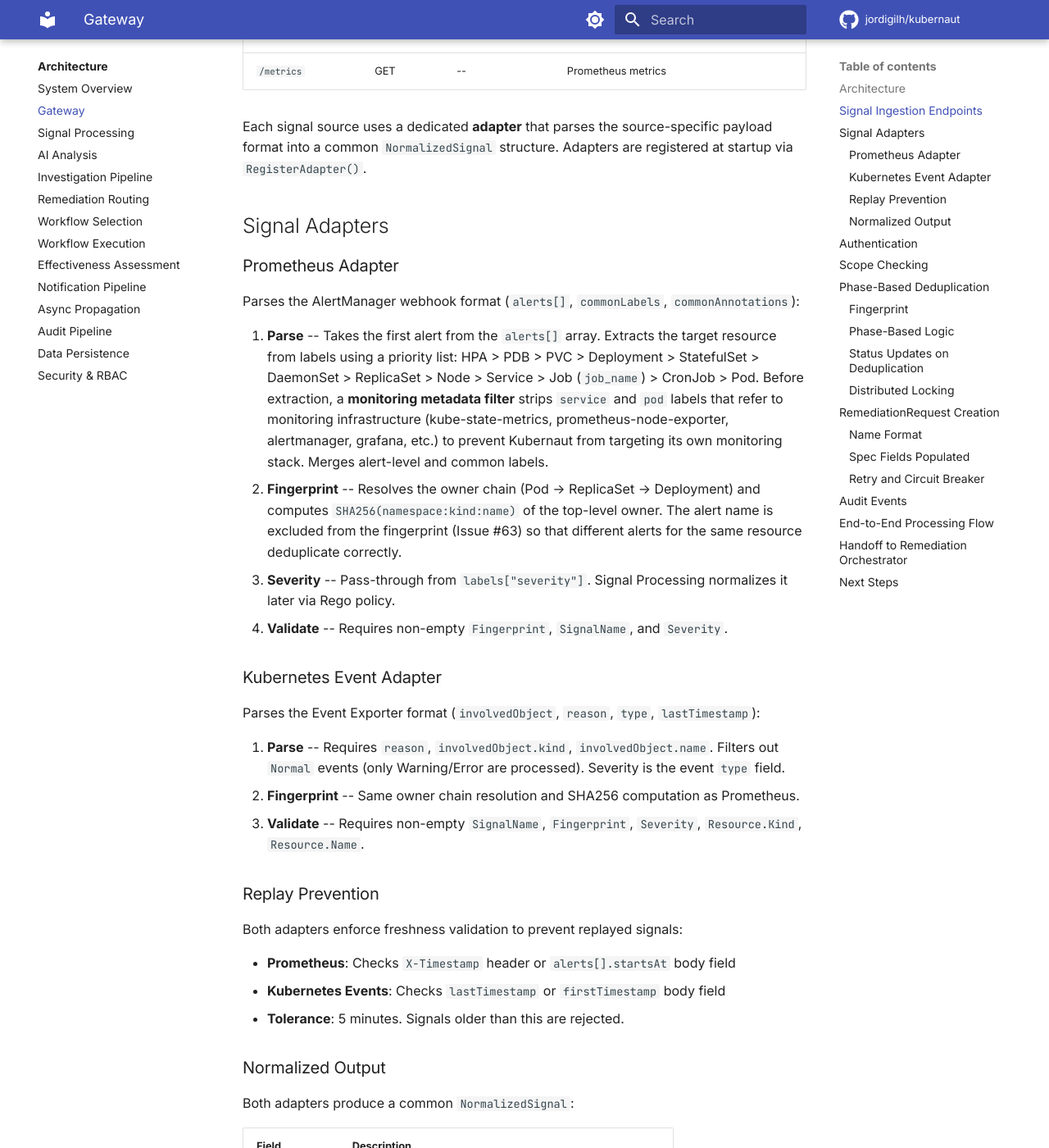
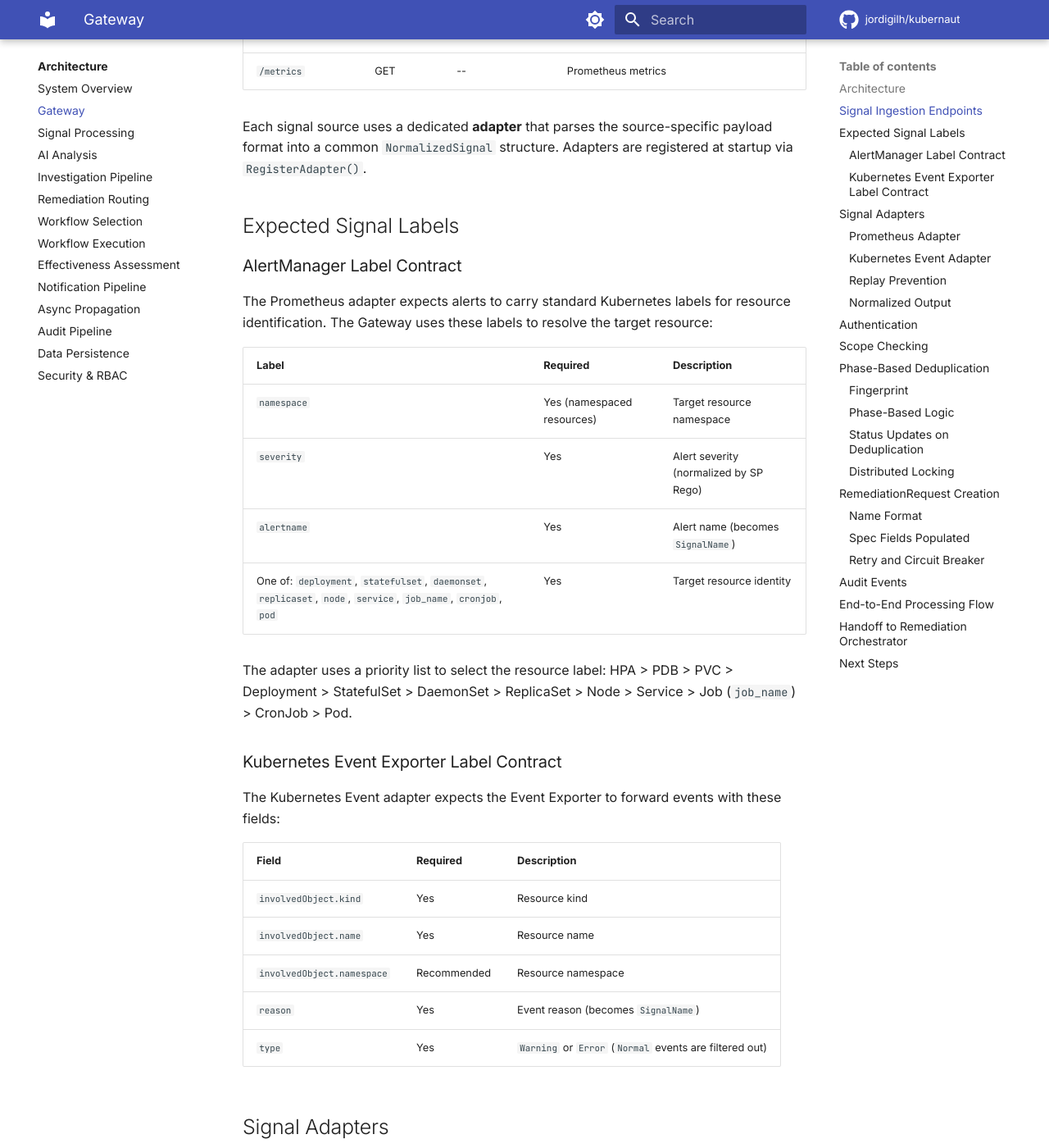
Before and after one commit to jordigilh/kubernaut-docs, an MkDocs documentation site: the page built from docs/architecture/gateway.md, in a window 1280 px wide and 1400 px high, scrolled down 938 px. Shown: the whole window at 82% size. Built offline with MkDocs 1.6.1 and Material for MkDocs 9.7.7, drawn with Linux system fonts in a browser that asks for light colours; comment, search, counter and statistics services are not loaded; the version menu is left out.

Commit message:
docs(v1.2): SP, HAPI, Gateway, and Rego policy updates
- Remove Tier 1 query strategy warning (#586 fixed in v1.2)
- Document ResourceQuota detection and quota_details field (#366);
  explicitly note LimitRange is NOT implemented
- Add IneffectiveChain guardrails with config thresholds (#616)
- Document HAPI confidence floor for not-actionable responses (#607)
- Add mandatory JSON mode requirement note (#98)
- Add LLM model-dependent escalation note (#97, #624)
- Document Gateway AlertManager and Event Exporter label contracts (#96)
- Update all Rego/approval docs for case-insensitive matching (#595, #604)
- Document embedded default SP Rego policy in Helm chart (#604)

Closes #67 (SP + gateway), #96, #97, #98.

Made-with: Cursor

```diff
--- a/docs/architecture/gateway.md
+++ b/docs/architecture/gateway.md
@@ -25,6 +25,33 @@ flowchart LR
 | `/metrics` | GET | -- | Prometheus metrics |
 
 Each signal source uses a dedicated **adapter** that parses the source-specific payload format into a common `NormalizedSignal` structure. Adapters are registered at startup via `RegisterAdapter()`.
+
+## Expected Signal Labels
+
+### AlertManager Label Contract
+
+The Prometheus adapter expects alerts to carry standard Kubernetes labels for resource identification. The Gateway uses these labels to resolve the target resource:
+
+| Label | Required | Description |
+|---|---|---|
+| `namespace` | Yes (namespaced resources) | Target resource namespace |
+| `severity` | Yes | Alert severity (normalized by SP Rego) |
+| `alertname` | Yes | Alert name (becomes `SignalName`) |
+| One of: `deployment`, `statefulset`, `daemonset`, `replicaset`, `node`, `service`, `job_name`, `cronjob`, `pod` | Yes | Target resource identity |
+
+The adapter uses a priority list to select the resource label: HPA > PDB > PVC > Deployment > StatefulSet > DaemonSet > ReplicaSet > Node > Service > Job (`job_name`) > CronJob > Pod.
+
+### Kubernetes Event Exporter Label Contract
+
+The Kubernetes Event adapter expects the Event Exporter to forward events with these fields:
+
+| Field | Required | Description |
+|---|---|---|
+| `involvedObject.kind` | Yes | Resource kind |
+| `involvedObject.name` | Yes | Resource name |
+| `involvedObject.namespace` | Recommended | Resource namespace |
+| `reason` | Yes | Event reason (becomes `SignalName`) |
+| `type` | Yes | `Warning` or `Error` (`Normal` events are filtered out) |
 
 ## Signal Adapters
 
```
Also changed, not shown: docs/architecture/hapi-investigation.md (+26 -3 lines), docs/user-guide/approval.md (+2 -2 lines), docs/user-guide/configmap-approval.md (+2 -2 lines), docs/user-guide/policies.md (+6 -0 lines), docs/user-guide/rego-reference.md (+3 -0 lines).
